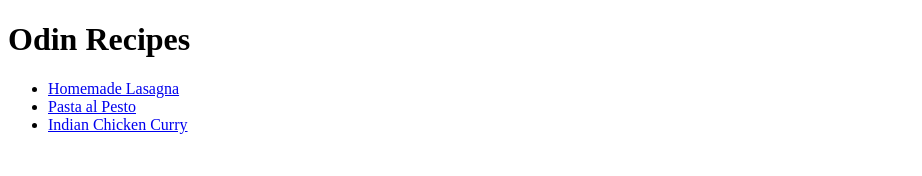
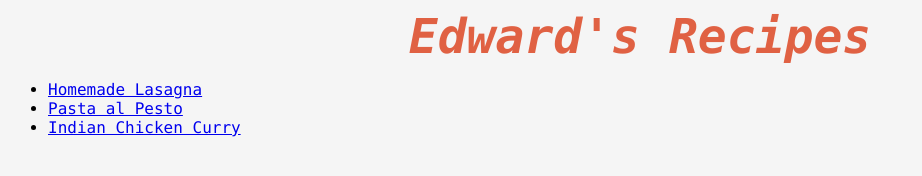
Before and after one commit to tacticalParmesan/odin-recipes, a plain HTML site: page index.html in a window 1280 px wide. Shown: the whole page, without its empty margins (0-922 px from the left). Drawn offline with Linux system fonts and the light colour scheme.

Commit message:
Added some styling to the main page

```diff
--- a/index.html
+++ b/index.html
@@ -3,10 +3,13 @@
 <head>
     <meta charset="UTF-8">
     <meta name="viewport" content="width=device-width, initial-scale=1.0">
-    <title>Odin Recipes</title>
+    <link rel="stylesheet" href="./styles.css">
+    <title>Edward Recipes</title>
 </head>
 <body>
-    <h1>Odin Recipes</h1>
+    <div class="header-container">
+        <div class="header">Edward's Recipes</div>
+    </div>
     <ul>
         <li><a href="./recipes/lasagna.html">Homemade Lasagna</a></li>
         <li><a href="./recipes/pestopasta.html">Pasta al Pesto</a></li>
--- /dev/null
+++ b/styles.css
@@ -0,0 +1,20 @@
+* {
+    background-color: whitesmoke;
+    font-family: 'Consolas', sans-serif;
+}
+
+.header {
+    font-size: 48px;
+    text-align: center;
+    color: #E06143;
+    font-style: italic;
+    font-weight: bold;
+
+}
+
+.cooking-img {
+    width: 800px;
+    height: 350px;
+    opacity: 0.5;
+
+}
```
Also changed, not shown: 1 other file.
